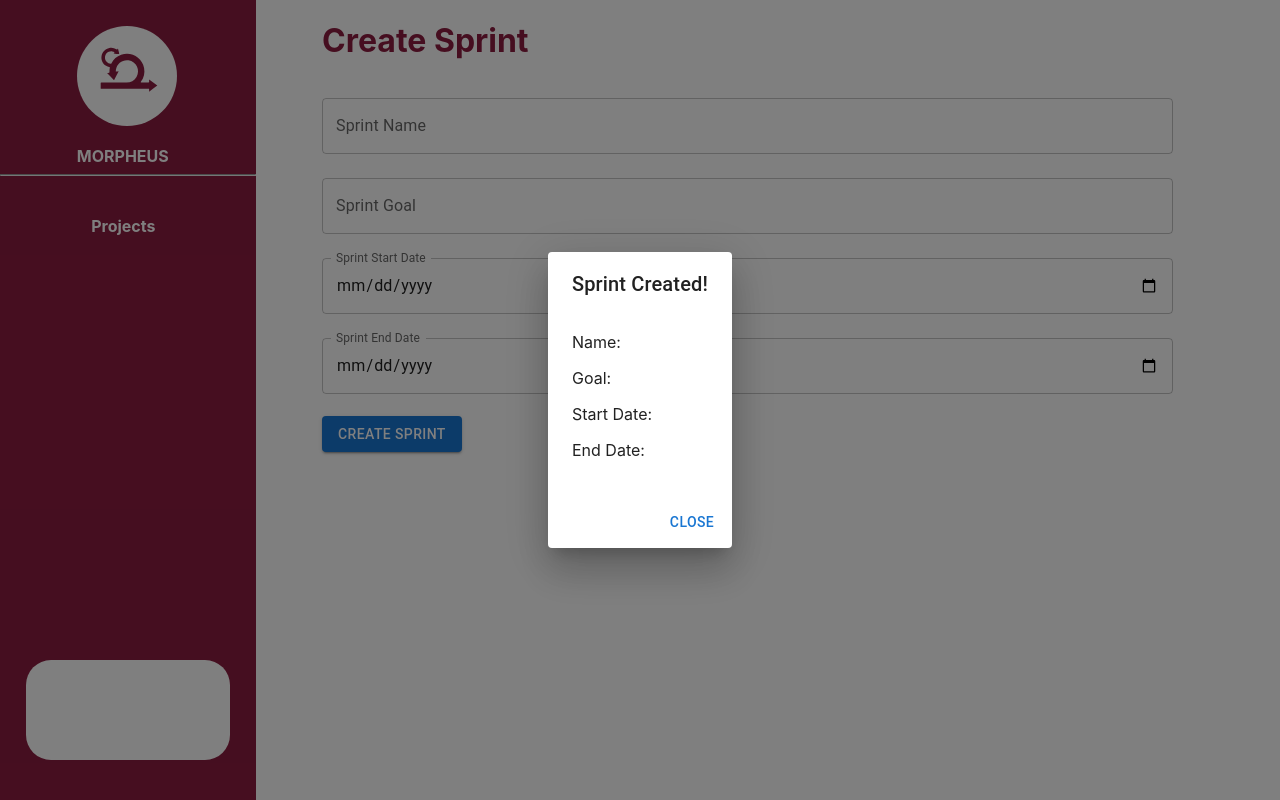
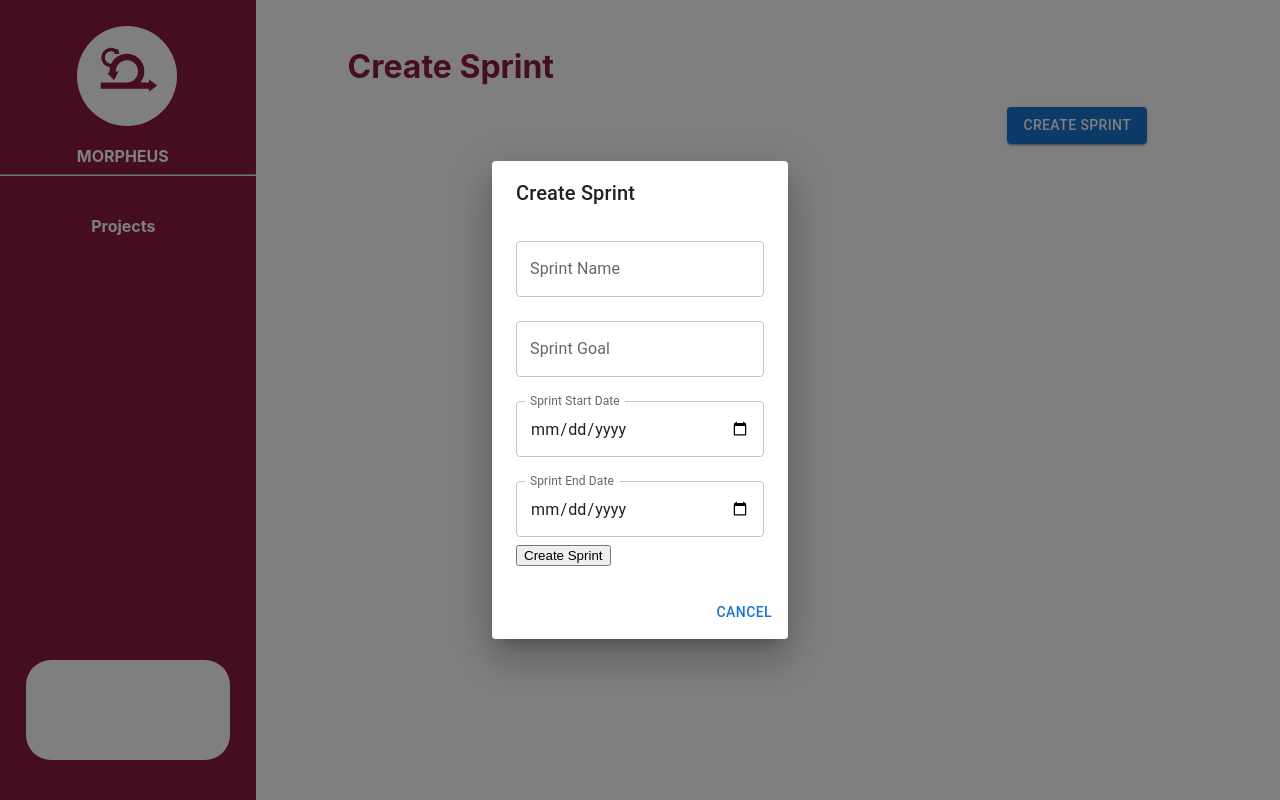
Before and after one commit to SER516-Team-Morpheus/scrum-simulator, a React (Create React App) app: page /sprints in a window 1280 px wide. Both pictures are taken after a click on the button "CREATE SPRINT". Built offline with nearby package versions, Linux system fonts and the light colour scheme.

Commit message:
Updating Sprint Tab UI

```diff
--- a/src/component/SprintTab.js
+++ b/src/component/SprintTab.js
@@ -1,84 +1,3 @@
-//import { Button, Dialog, DialogActions, DialogContent, DialogTitle, TextField } from '@mui/material';
-//import React, { useState } from 'react';
-//
-//function SprintTab() {
-//  const [sprintName, setSprintName] = useState('');
-//  const [sprintGoal, setSprintGoal] = useState('');
-//  const [sprintStartDate, setSprintStartDate] = useState('');
-//  const [sprintEndDate, setSprintEndDate] = useState('');
-//  const [sprintData, setSprintData] = useState(null);
-//
-//  const handleSprintNameChange = (event) => {
-//    setSprintName(event.target.value);
-//  };
-//
-//  const handleSprintGoalChange = (event) => {
-//    setSprintGoal(event.target.value);
-//  };
-//
-//  const handleSprintStartDateChange = (event) => {
-//    setSprintStartDate(event.target.value);
-//  };
-//
-//  const handleSprintEndDateChange = (event) => {
-//    setSprintEndDate(event.target.value);
-//  };
-//
-//  const handleCreateSprint = () => {
-//    const data = {
-//      name: sprintName,
-//      goal: sprintGoal,
-//      startDate: sprintStartDate,
-//      endDate: sprintEndDate,
-//    };
-//    console.log(data);
-//    setSprintData(data);
-//  };
-//
-//  return (
-//    <div>
-//      <div>
-//        <h1 style={{color: "#8C1D40"}}>Create Sprint</h1>
-//
-//        <div>
-//          <label htmlFor="sprintName" style={{ marginRight: "1em", fontSize: "1.2em", color: "blue" }}>Sprint Name:</label>
-//          <input type="text" id="sprintName" name="sprintName" value={sprintName} onChange={handleSprintNameChange} />
-//        </div>
-//
-//        <div>
-//          <label htmlFor="sprintGoal" style={{ marginRight: "1em", fontSize: "1.2em", color: "blue" }}>Sprint Goal:</label>
-//          <input type="text" id="sprintGoal" name="sprintGoal" value={sprintGoal} onChange={handleSprintGoalChange} />
-//        </div>
-//
-//        <div>
-//          <label htmlFor="sprintStartDate" style={{ marginRight: "1em", fontSize: "1.2em", color: "blue" }} >Sprint Start Date:</label>
-//          <input type="date" id="sprintStartDate" name="sprintStartDate" value={sprintStartDate} onChange={handleSprintStartDateChange} />
-//        </div>
-//
-//        <div>
-//          <label htmlFor="sprintEndDate" style={{ marginRight: "1em", fontSize: "1.2em", color: "blue" }}>Sprint End Date:</label>
-//          <input type="date" id="sprintEndDate" name="sprintEndDate" value={sprintEndDate} onChange={handleSprintEndDateChange} />
-//        </div>
-//
-//        <button onClick={handleCreateSprint} style={{ float: "left" }}>Create Sprint</button>
-//      </div>
-//
-//      {sprintData && (
-//        <div>
-//        <h3 style={{textAlign: "center", color: "#8C1D40"}}>Sprint Created! </h3>
-//        <p>Name: {sprintData.name}</p>
-//        <p>Goal: {sprintData.goal}</p>
-//        <p>Start Date: {sprintData.startDate}</p>
-//        <p>End Date: {sprintData.endDate}</p>
-//      </div>
-//      )}
-//    </div>
-//  );
-//}
-//
-//export default SprintTab;
-//
-
 import { Button, Dialog, DialogActions, DialogContent, DialogTitle, TextField } from '@mui/material';
 import React, { useState } from 'react';
 
@@ -87,8 +6,16 @@ function SprintTab() {
   const [sprintGoal, setSprintGoal] = useState('');
   const [sprintStartDate, setSprintStartDate] = useState('');
   const [sprintEndDate, setSprintEndDate] = useState('');
-  const [sprintData, setSprintData] = useState(null);
+  const [sprintData, setSprintData] = useState([]);
   const [open, setOpen] = useState(false);
+
+  const handleOpen = () => {
+    setOpen(true);
+  };
+
+  const handleClose = () => {
+    setOpen(false);
+  };
 
   const handleSprintNameChange = (event) => {
     setSprintName(event.target.value);
@@ -114,18 +41,36 @@ function SprintTab() {
       endDate: sprintEndDate,
     };
     console.log(data);
-    setSprintData(data);
-    setOpen(true);
-  };
-
-  const handleClose = () => {
-    setOpen(false);
+    setSprintData([data]);
   };
 
   return (
+    <div style={{padding: '3%'}}>
       <div>
         <h1 style={{color: "#8C1D40"}}>Create Sprint</h1>
+      </div>
+      <div style={{textAlign: 'right'}}>
+      <Button variant="contained" color="primary" onClick={handleOpen}>Create Sprint</Button>
+      </div>
+      <div>
+        {
+          sprintData.map(data=>{
+            return <div>
+              <h3 style={{color: "#8C1D40"}} >Sprint Created!</h3>
+              <p>Sprint Name: {data.name}</p>
+              <p>Sprint Goal: {data.goal}</p>
+              <p>Sprint Start Date: {data.startDate}</p>
+              <p>Sprint End Date: {data.endDate}</p>
+            </div>
+          })
+        }
+      </div>
 
+
+    <Dialog open={open} onClose={handleClose}>
+      <DialogTitle>Create Sprint</DialogTitle>
+      <DialogContent>
+        <div>
           <TextField
           id="sprintName"
           label="Sprint Name"
@@ -135,7 +80,8 @@ function SprintTab() {
           onChange={handleSprintNameChange}
           fullWidth
           />
-
+        </div>
+        <div>
           <TextField
           id="sprintGoal"
           label="Sprint Goal"
@@ -145,7 +91,8 @@ function SprintTab() {
           onChange={handleSprintGoalChange}
           fullWidth
           />
-
+        </div>
+        <div>
           <TextField
           id="sprintStartDate"
           label="Sprint Start Date"
@@ -159,7 +106,8 @@ function SprintTab() {
           }}
           fullWidth
           />
-
+        </div>
+        <div>
           <TextField
           id="sprintEndDate"
           label="Sprint End Date"
@@ -173,23 +121,12 @@ function SprintTab() {
           }}
           fullWidth
           />
-
-      <Button variant="contained" color="primary" onClick={handleCreateSprint} style={{marginTop: "1em"}}>
-        Create Sprint
-      </Button>
-
-      <Dialog open={open} onClose={handleClose}>
-        <DialogTitle>Sprint Created!</DialogTitle>
-        <DialogContent>
-          <p>Name: {sprintData?.name}</p>
-          <p>Goal: {sprintData?.goal}</p>
-          <p>Start Date: {sprintData?.startDate}</p>
-          <p>End Date: {sprintData?.endDate}</p>
+        </div>
+        <button onClick={handleCreateSprint} style={{ float: "left" }}>Create Sprint</button>
+      <div/>
       </DialogContent>
         <DialogActions>
-          <Button onClick={handleClose} color="primary">
-            Close
-          </Button>
+          <Button onClick={handleClose}>Cancel</Button>
         </DialogActions>
       </Dialog>
     </div>
```
Lines whose indentation alone changed are shown as unchanged.
